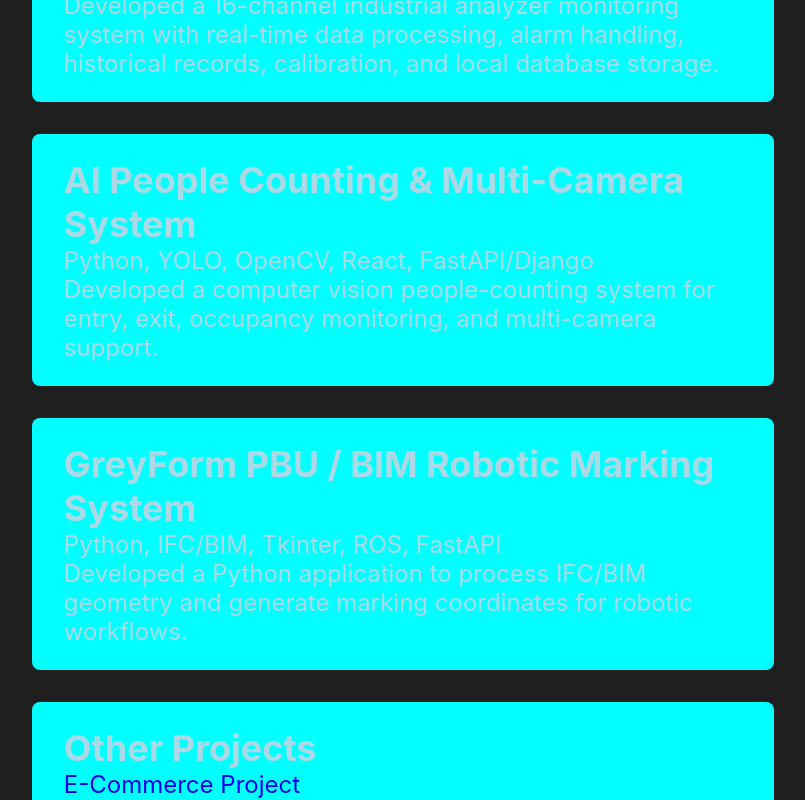
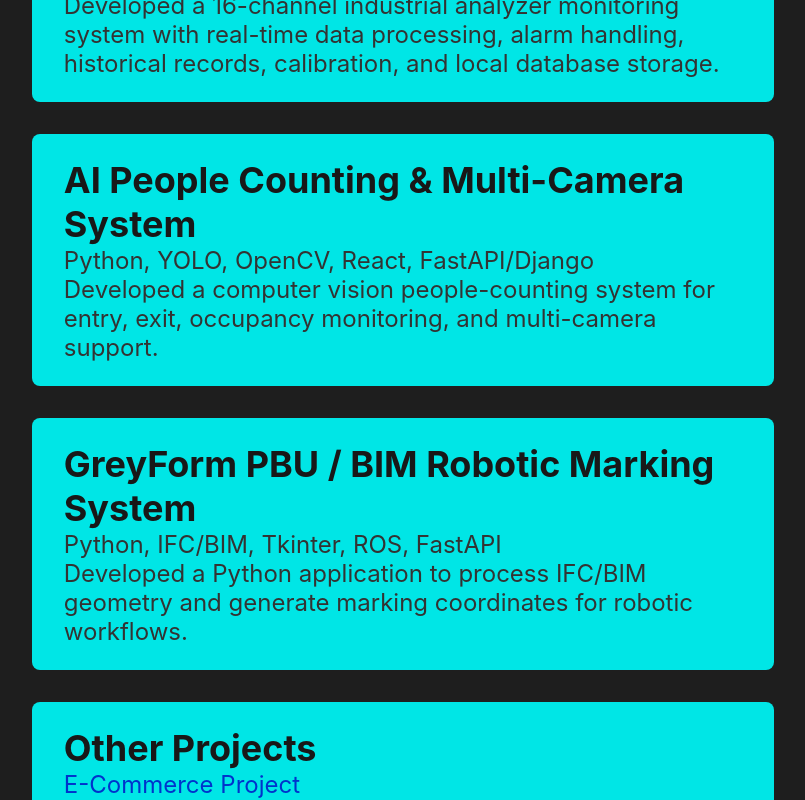
Before and after one commit to mokzhizhuan/portfolio, a React (Create React App) app: page / in a window 1280 px wide. Shown: the part 5640-6440 px from the top of the page, without its empty margins (237-1042 px from the left). Built offline with nearby package versions, Linux system fonts and the light colour scheme.

Commit message:
css changes

```diff
--- a/src/componments/Projects/projects.css
+++ b/src/componments/Projects/projects.css
@@ -1,39 +1,67 @@
-#projects
-{
+#projects {
     margin: 0 auto;
-    width: 100 vw;
+    width: 100%;
     max-width: 60rem;
+
     display: flex;
     flex-direction: column;
     align-items: center;
     justify-content: center;
+
     text-align: center;
     padding: 0 1rem;
 }
 
-.projectpagetitle{
+.projectpagetitle {
     margin: 1rem 0;
     font-size: 3rem;
+    color: #e6e6e6;
+}
 
-}
-.projectpagesubtitle{
+.projectpagesubtitle {
     margin: 1rem 0;
     font-size: 1.5rem;
     padding: 1.5rem 2rem;
+
     border-radius: 0.5rem;
-    width:100vw;
+
+    width: 100%;
     max-width: 80%;
+
     text-align: left;
-    background: rgb(0, 255, 255)
+
+    background: rgb(0, 230, 230);
+    color: #202020;
 }
 
-.projectpagesubtitle:hover{
-    margin: 1rem 0;
-    font-size: 1.5rem;
-    padding: 1.5rem 2rem;
-    border-radius: 0.5rem;
-    width:100vw;
-    max-width: 80%;
-    text-align: left;
-    background: rgb(220, 20, 60)
+.projectpagesubtitle h2 {
+    color: #181818;
 }
+
+.projectpagesubtitle p {
+    color: #333333;
+}
+
+.projectpagesubtitle a {
+    color: #0033cc;
+    text-decoration: none;
+}
+
+.projectpagesubtitle a:hover {
+    color: #001a80;
+    text-decoration: underline;
+}
+
+.projectpagesubtitle:hover {
+    background: rgb(220, 20, 60);
+    color: white;
+}
+
+.projectpagesubtitle:hover h2,
+.projectpagesubtitle:hover p {
+    color: white;
+}
+
+.projectpagesubtitle:hover a {
+    color: #ffffff;
+}
```
